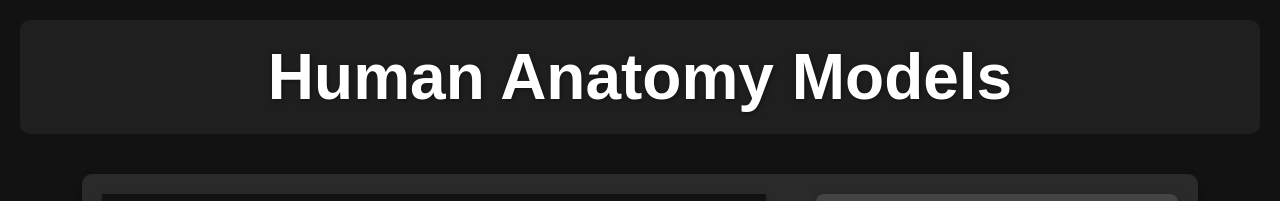
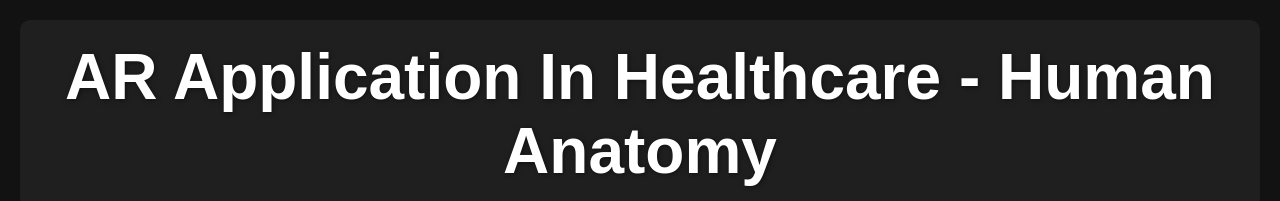
Before and after one commit to code-pankaj/code-pankaj.github.io, a plain HTML site: page index.html in a window 1280 px wide. Shown: the top 201 px of the page. Drawn offline with Linux system fonts and the light colour scheme; grey boxes are pictures that could not be loaded.

Commit message:
updated heading

```diff
--- a/index.html
+++ b/index.html
@@ -8,7 +8,7 @@
 </head>
 <body>
     <header>
-        <h1 id="title" >Human Anatomy Models</h1>
+        <h1 id="title" >AR Application In Healthcare - Human Anatomy</h1>
     </header>
 
     <div class="heart">
```
